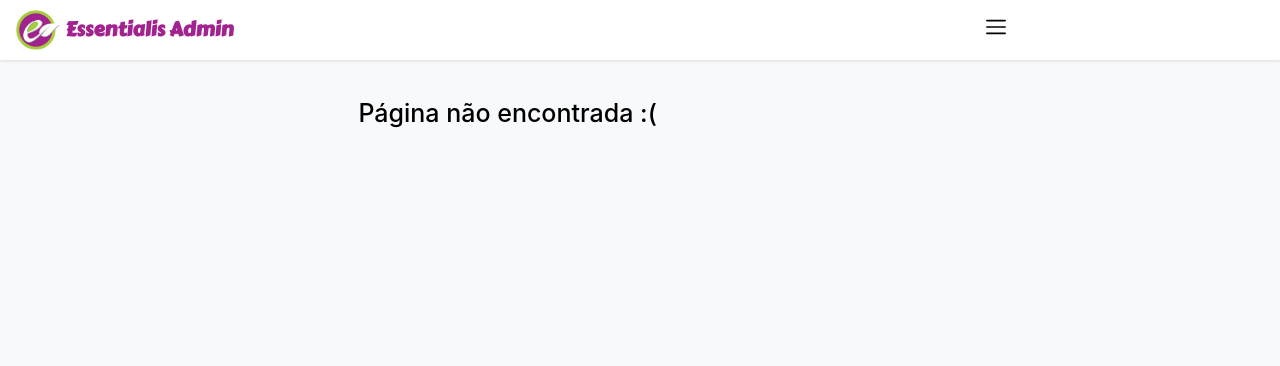
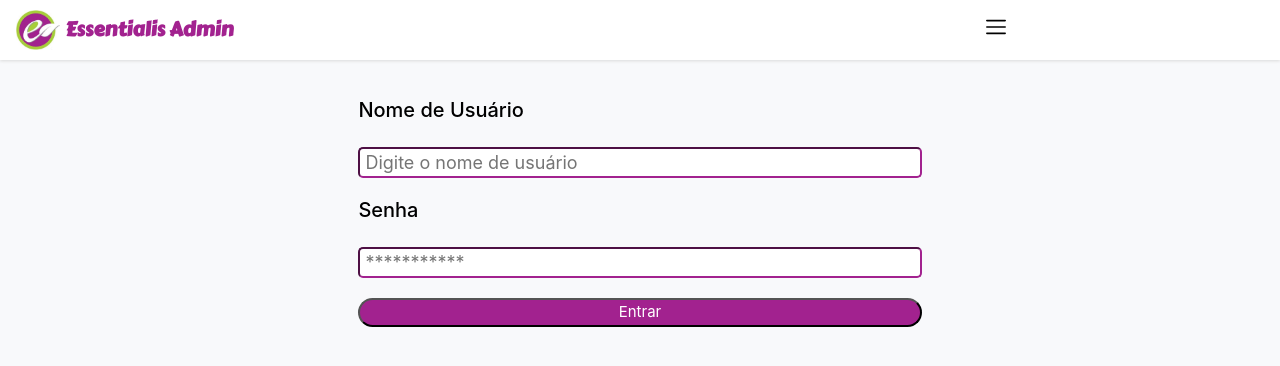
Before and after one commit to lucasbpro/essentialis-admin, a React (Create React App) app: page /login in a window 1280 px wide. Shown: the top 366 px of the page. Built offline with nearby package versions, Linux system fonts and the light colour scheme.

Commit message:
feat: added login page in homepage

```diff
--- a/src/containers/App/App.scss
+++ b/src/containers/App/App.scss
@@ -97,11 +97,6 @@ span{
   }
 }
 
-.home {
-  display: flex;
-  justify-content: center;
-}
-
 .loading {
   margin-top: 50px;
   font-size: 24px;
--- a/src/pages/Home/Home.jsx
+++ b/src/pages/Home/Home.jsx
@@ -4,10 +4,23 @@ import './Home.scss';
 
 const Home = () => {
 
-  return (
-    <div className="container">
-        <h1> Esta é a página inicial </h1>
-    </div>
+  if(0){
+    return "larauê"
+  }
+  else return (
+      <form className="home">
+          <div class="mb-3">
+            <label class="form-label"><h2>Nome de Usuário</h2></label>
+            <input type="username" className="input-busca" placeholder="Digite o nome de usuário" />
+          </div>
+
+          <div class="mb-3">
+            <label class="form-label"><h2>Senha</h2></label>
+            <input type="password" className="input-busca" placeholder="***********"/>
+          </div>
+
+          <button type="submit"> Entrar </button>
+      </form>
   );
 };
 
--- a/src/pages/Home/Home.scss
+++ b/src/pages/Home/Home.scss
@@ -1,6 +1,10 @@
 .home {
   display: flex;
   justify-content: center;
+  flex-direction: column;
+  width: 50vw;
+  padding: 3%;
+  margin: 0 auto;
 }
 
 .loading {
--- a/src/pages/index.jsx
+++ b/src/pages/index.jsx
@@ -2,7 +2,7 @@ import React from 'react';
 import { Route,
          Switch } from 'react-router-dom';
 
-//import Home from './Home';
+import Home from './Home';
 import NotFound from './NotFound';
 import Recipes from './Recipes/Recipes';
 import RecipeDetails from './RecipeDetails';
@@ -13,7 +13,8 @@ import CreateCustomer from './CreateCustomer';
 
 const Pages = () => (
     <Switch>
-      <Route exact path="/" component={Orders} />
+      <Route exact path="/" component={Home} />
+      <Route exact path="/login" component={Home} />
       <Route exact path="/receitas" component={Recipes} />
       <Route exact path="/receita/:recipeId" component={RecipeDetails}/>
       <Route exact path="/pedido/:orderId" component={OrderDetails}/>
```
